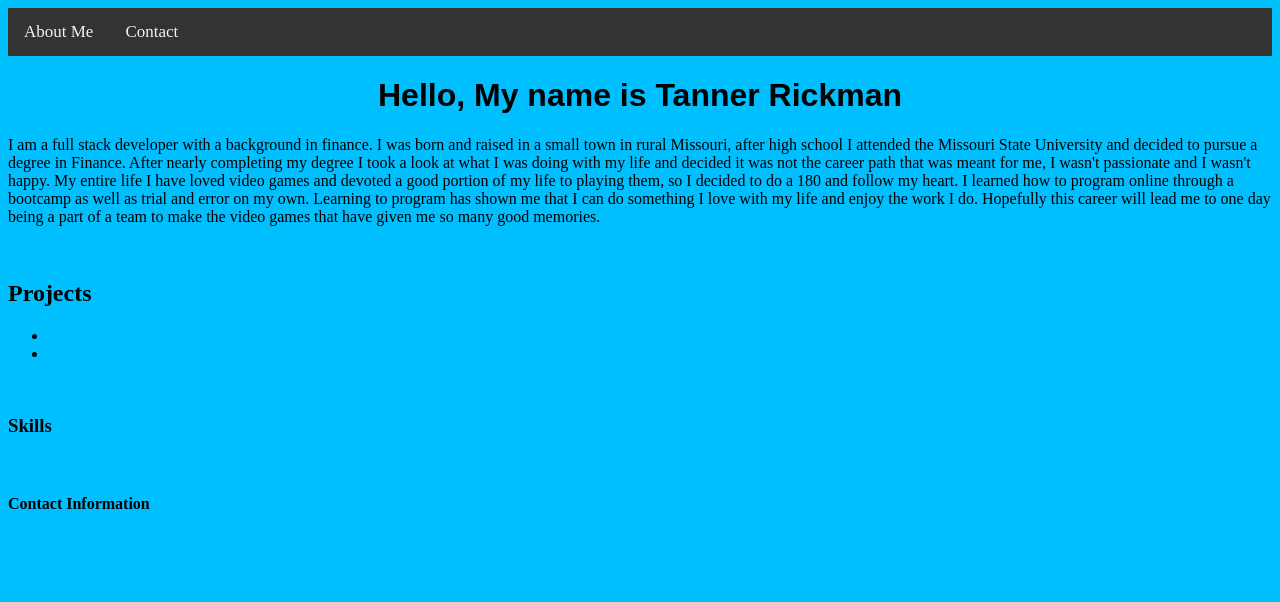
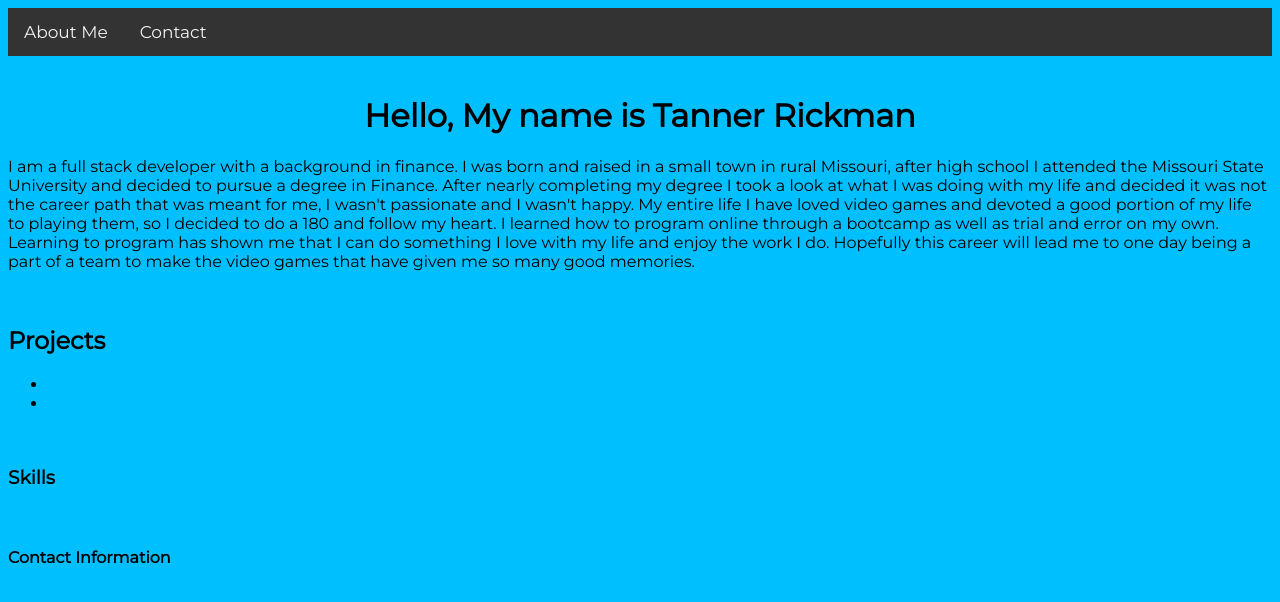
Before and after one commit to TPR1999/PortfolioWebsite, a plain HTML site: page index.html in a window 1280 px wide. Drawn offline with Linux system fonts and the light colour scheme.

Commit message:
added google font, more styling

```diff
--- a/index.html
+++ b/index.html
@@ -5,6 +5,9 @@
     <meta http-equiv="X-UA-Compatible" content="IE=edge">
     <meta name="viewport" content="width=device-width, initial-scale=1.0">
     <link rel="stylesheet" href="style.css">
+    <link rel="preconnect" href="https://fonts.googleapis.com">
+<link rel="preconnect" href="https://fonts.gstatic.com" crossorigin>
+<link href="https://fonts.googleapis.com/css2?family=Montserrat&display=swap" rel="stylesheet">
 
     <title>Tanner Rickman</title>
 </head>
@@ -13,7 +16,7 @@
         <a class="active" href="index.html">About Me</a>
         <a href="contact.html">Contact</a>
       </div>
-
+        <br>
         <h1>Hello, My name is Tanner Rickman</h1>
         <p>I am a full stack developer with a background in finance. I was born and raised in a small town in rural Missouri, after high school I attended the Missouri State University and decided to pursue a degree in Finance.
             After nearly completing my degree I took a look at what I was doing with my life and decided it was not the career path that was meant for me, I wasn't passionate and I wasn't happy.
--- a/style.css
+++ b/style.css
@@ -17,10 +17,10 @@
 
 h1{
     text-align:center;
-    font-family:sans-serif
 }
 
 body {
     background-color:deepskyblue;
+    font-family: 'Montserrat', sans-serif;
 
 }
```
